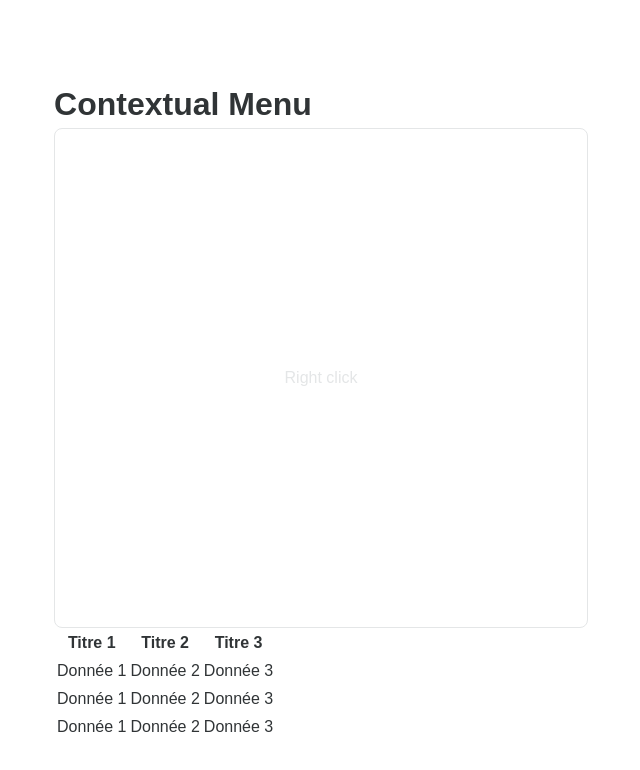
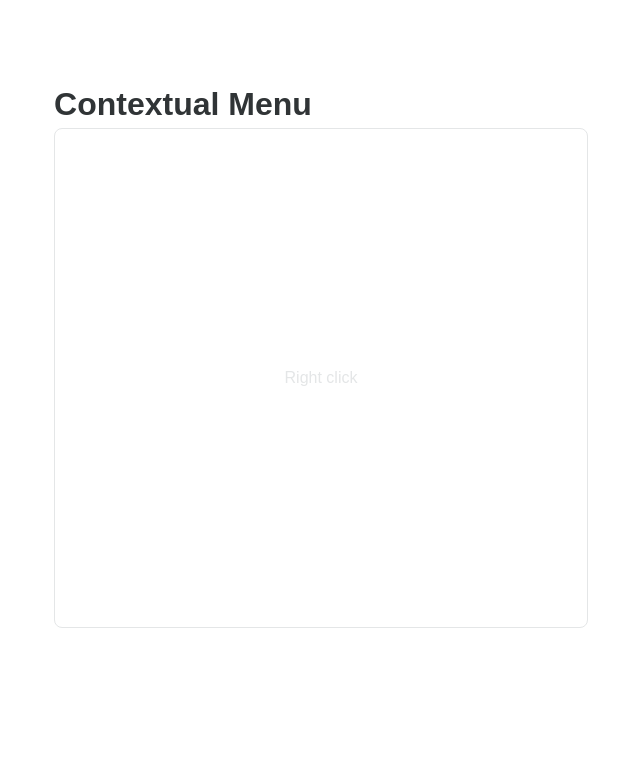
Before and after one commit to frederic-studio/Composant, a plain HTML site: page index.html in a window 1280 px wide. Shown: the whole page, without its empty margins (319-959 px from the left). Drawn offline with nearby package versions, Linux system fonts and the light colour scheme; a web font is replaced by a local one.

Commit message:
Remove unused table markup and clean up CSS for contextual menu styling

```diff
--- a/index.html
+++ b/index.html
@@ -111,33 +111,6 @@
                 </li>
             </ul>
         </div>
-
-        <table>
-            <thead>
-                <tr>
-                    <Th>Titre 1</Th>
-                    <Th>Titre 2</Th>
-                    <Th>Titre 3</Th>
-                </tr>
-            </thead>
-            <tbody>
-                <tr>
-                    <td>Donnée 1</td>
-                    <td>Donnée 2</td>
-                    <td>Donnée 3</td>
-                </tr>
-                <tr>
-                    <td>Donnée 1</td>
-                    <td>Donnée 2</td>
-                    <td>Donnée 3</td>
-                </tr>
-                <tr>
-                    <td>Donnée 1</td>
-                    <td>Donnée 2</td>
-                    <td>Donnée 3</td>
-                </tr>
-        </table>
-
     </main>
     <script src="script.js"></script>
 </body>
--- a/style.css
+++ b/style.css
@@ -163,12 +163,12 @@ ul {
 #contextual-menu-container {
     border: 1px solid var(--border-color);
     background-color: var(--card-background-color);
+    color: var(--border-color);
     height: min(500px);
     border-radius: 0.5rem;
     display: flex;
     justify-content: center;
     align-items: center;
-    color: var(--border-color);
   }
 
 
@@ -183,9 +183,6 @@ button[aria-expanded="true"] + .submenu {
 button[aria-expanded="false"] + .submenu {
     visibility: hidden;
     pointer-events: none;
-    transition: transform 0.1s ease, opacity 0.1s ease;
-    position: absolute;
-    transition-behavior: allow-discrete;
     transform: scale(0.8);
     opacity: 0;
 }
```
